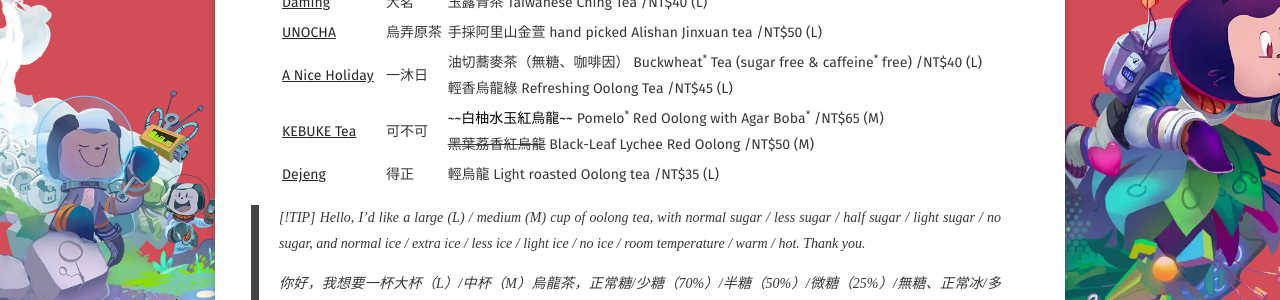
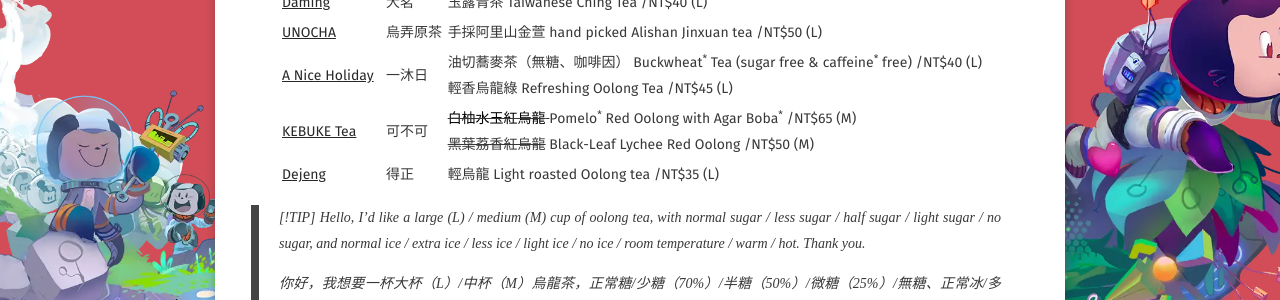
Before and after one commit to WebPavel/WebPavel.github.io, a Jekyll site: the page built from _posts/2026-08-23-Twitch-streamer-records.md, in a window 1280 px wide and 900 px high, scrolled down 9002 px. Shown: the part 150-450 px from the top of the window. Built offline with Jekyll 4.4.1, drawn with Linux system fonts in a browser that asks for light colours; some web fonts are replaced; comment, search, counter and statistics services are not loaded.

Commit message:
fix: render error when both font color and strikethrough are present

```diff
--- a/_posts/2026-08-23-Twitch-streamer-records.md
+++ b/_posts/2026-08-23-Twitch-streamer-records.md
@@ -139,7 +139,7 @@ comments: true
 | [Daming](https://www.damingtea.com.tw/)            | 大茗     | 玉露青茶 Taiwanese Ching Tea /NT\$40 (L)                                                                                                                                            |
 | [UNOCHA](https://unocha.com.tw/)                   | 烏弄原茶 | 手採阿里山金萱 hand picked Alishan Jinxuan tea /NT\$50 (L)                                                                                                                          |
 | [A Nice Holiday](https://www.aniceholiday.com.tw/) | 一沐日   | 油切蕎麥茶（無糖、咖啡因） Buckwheat<sup>\*</sup> Tea (sugar free & caffeine<sup>\*</sup> free) /NT\$40 (L)<br/>輕香烏龍綠 Refreshing Oolong Tea /NT\$45 (L)                        |
-| [KEBUKE Tea](https://kebuke.com/en/)               | 可不可   | <font color='black'>~~白柚水玉紅烏龍~~</font> Pomelo<sup>\*</sup> Red Oolong with Agar Boba<sup>*</sup> /NT\$65 (M)<br/>~~黑葉荔香紅烏龍~~ Black-Leaf Lychee Red Oolong /NT\$50 (M) |
+| [KEBUKE Tea](https://kebuke.com/en/)               | 可不可   | ~~<font color='black'>白柚水玉紅烏龍</font>~~ Pomelo<sup>\*</sup> Red Oolong with Agar Boba<sup>*</sup> /NT\$65 (M)<br/>~~黑葉荔香紅烏龍~~ Black-Leaf Lychee Red Oolong /NT\$50 (M) |
 | [Dejeng](https://dejeng.com/en/)                   | 得正     | 輕烏龍 Light roasted Oolong tea /NT\$35 (L)                                                                                                                                         |
 
 > [!TIP]
```
